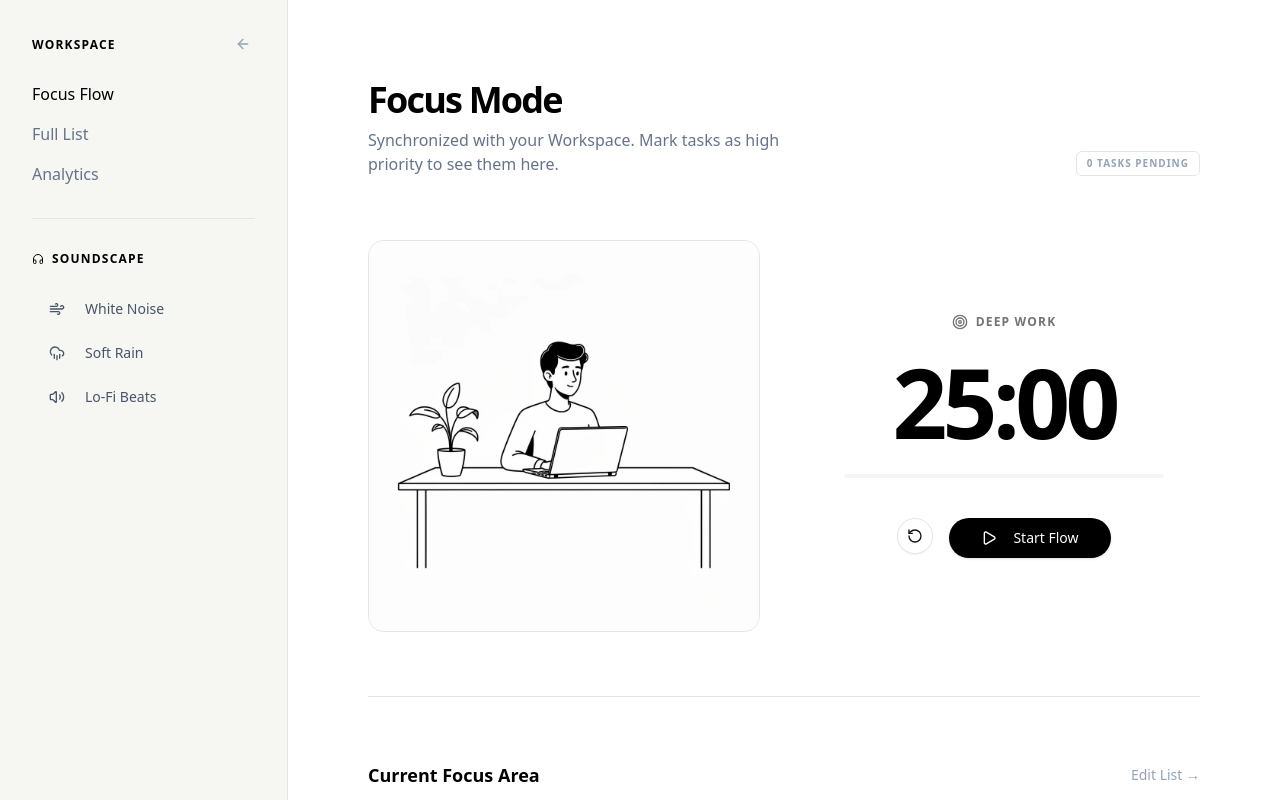
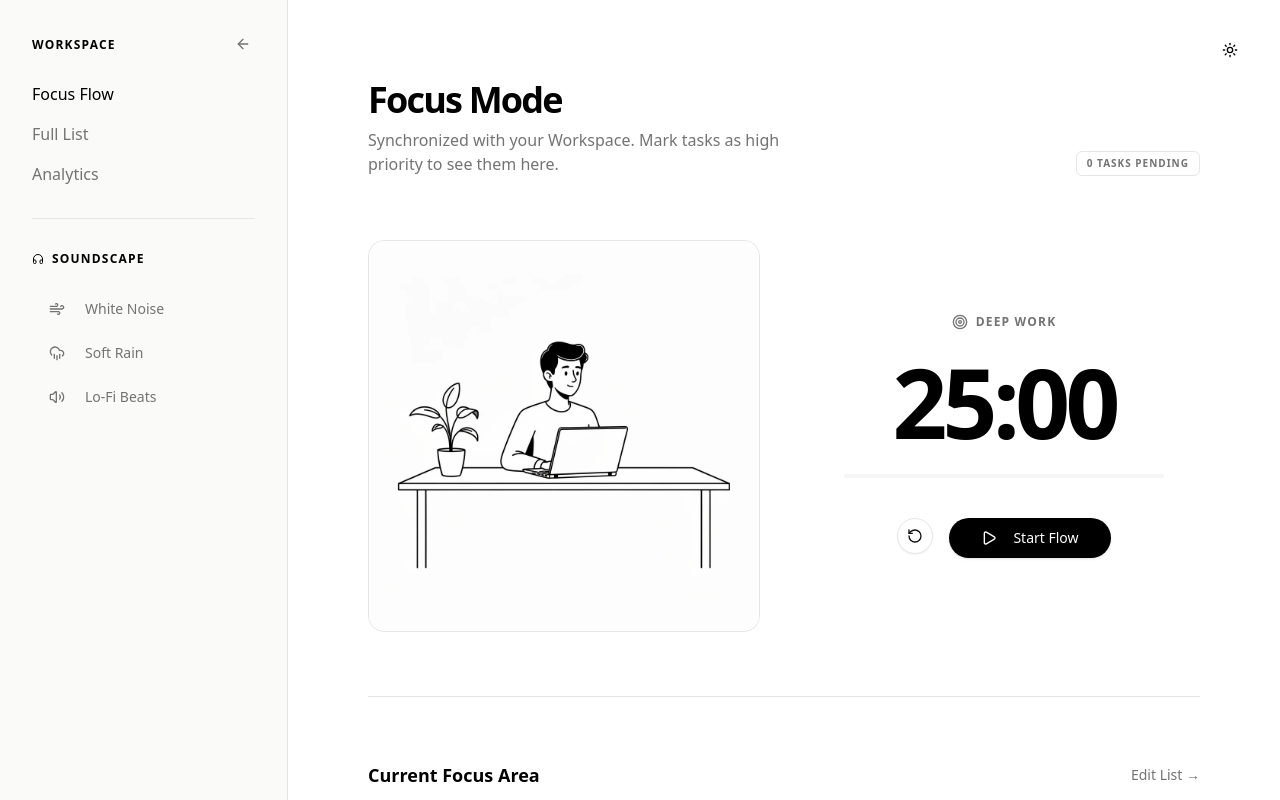
Before and after one commit to magnolia-AI/hello12345-C4leZ, a Next.js app: page /dashboard in a window 1280 px wide. Shown: the top 800 px of the page. Built offline with nearby package versions, Linux system fonts and the light colour scheme.

Commit message:
feat(dashboard): add theme support for dashboard and components

```diff
--- a/app/dashboard/page.tsx
+++ b/app/dashboard/page.tsx
@@ -11,6 +11,7 @@ import { Headphones, Wind, CloudRain, Volume2, ArrowLeft, CheckCircle2, Circle }
 import { Button } from '@/components/ui/button';
 import { Todo } from '@/components/todo-app';
 import { cn } from '@/lib/utils';
+import { ThemeToggle } from '@/components/theme-toggle';
 
 export default function DashboardPage() {
   const [todos, setTodos] = React.useState<Todo[]>([]);
@@ -45,40 +46,40 @@ export default function DashboardPage() {
     .slice(0, 3);
 
   return (
-    <div className="flex flex-col lg:flex-row min-h-screen bg-white">
+    <div className="flex flex-col lg:flex-row min-h-screen bg-background transition-colors duration-300">
       {/* Sidebar - Ambient Controls */}
-      <aside className="w-full lg:w-72 bg-[#F6F6F3] p-8 border-r border-[#E5E5E5]">
+      <aside className="w-full lg:w-72 bg-secondary/50 p-8 border-r border-border">
         <div className="space-y-8">
           <div>
             <div className="mb-6 flex items-center justify-between">
-              <h2 className="text-black font-bold uppercase tracking-widest text-xs">Workspace</h2>
+              <h2 className="text-foreground font-bold uppercase tracking-widest text-xs">Workspace</h2>
               <Link href="/">
-                <Button variant="ghost" size="icon" className="h-6 w-6 text-slate-400 hover:text-black">
+                <Button variant="ghost" size="icon" className="h-6 w-6 text-muted-foreground hover:text-foreground">
                   <ArrowLeft className="h-4 w-4" />
                 </Button>
               </Link>
             </div>
             <nav className="space-y-4">
-              <Link href="/dashboard" className="block text-black font-medium hover:opacity-70 transition-opacity">Focus Flow</Link>
-              <Link href="/" className="block text-slate-500 font-medium hover:text-black transition-colors">Full List</Link>
-              <a href="#" className="block text-slate-500 font-medium hover:text-black transition-colors">Analytics</a>
+              <Link href="/dashboard" className="block text-foreground font-medium hover:opacity-70 transition-opacity">Focus Flow</Link>
+              <Link href="/" className="block text-muted-foreground font-medium hover:text-foreground transition-colors">Full List</Link>
+              <a href="#" className="block text-muted-foreground font-medium hover:text-foreground transition-colors">Analytics</a>
             </nav>
           </div>
 
-          <Separator className="bg-[#E5E5E5]" />
+          <Separator className="bg-border" />
 
           <div className="space-y-6">
-            <h2 className="text-black font-bold uppercase tracking-widest text-xs flex items-center">
+            <h2 className="text-foreground font-bold uppercase tracking-widest text-xs flex items-center">
               <Headphones className="w-3 h-3 mr-2" /> Soundscape
             </h2>
             <div className="space-y-2">
-              <Button variant="ghost" className="w-full justify-start text-slate-600 hover:bg-white hover:text-black border border-transparent hover:border-[#E5E5E5]">
+              <Button variant="ghost" className="w-full justify-start text-muted-foreground hover:bg-background hover:text-foreground border border-transparent hover:border-border">
                 <Wind className="w-4 h-4 mr-3" /> White Noise
               </Button>
-              <Button variant="ghost" className="w-full justify-start text-slate-600 hover:bg-white hover:text-black border border-transparent hover:border-[#E5E5E5]">
+              <Button variant="ghost" className="w-full justify-start text-muted-foreground hover:bg-background hover:text-foreground border border-transparent hover:border-border">
                 <CloudRain className="w-4 h-4 mr-3" /> Soft Rain
               </Button>
-              <Button variant="ghost" className="w-full justify-start text-slate-600 hover:bg-white hover:text-black border border-transparent hover:border-[#E5E5E5]">
+              <Button variant="ghost" className="w-full justify-start text-muted-foreground hover:bg-background hover:text-foreground border border-transparent hover:border-border">
                 <Volume2 className="w-4 h-4 mr-3" /> Lo-Fi Beats
               </Button>
             </div>
@@ -87,44 +88,49 @@ export default function DashboardPage() {
       </aside>
 
       {/* Main Content */}
-      <main className="flex-1 p-8 lg:p-20 flex flex-col items-center">
+      <main className="flex-1 p-8 lg:p-20 flex flex-col items-center relative">
+        {/* Dashboard Theme Toggle */}
+        <div className="absolute top-8 right-8 z-10">
+          <ThemeToggle />
+        </div>
+
         <div className="w-full max-w-4xl space-y-16">
           <header className="flex flex-col md:flex-row justify-between items-start md:items-end gap-4">
             <div>
-              <h1 className="text-4xl font-black text-black mb-2 tracking-tighter">Focus Mode</h1>
-              <p className="text-slate-500 max-w-md">Synchronized with your Workspace. Mark tasks as high priority to see them here.</p>
+              <h1 className="text-4xl font-black text-foreground mb-2 tracking-tighter">Focus Mode</h1>
+              <p className="text-muted-foreground max-w-md">Synchronized with your Workspace. Mark tasks as high priority to see them here.</p>
             </div>
-            <Badge variant="outline" className="text-[10px] uppercase tracking-widest border-[#E5E5E5] text-slate-400 py-1">
+            <Badge variant="outline" className="text-[10px] uppercase tracking-widest border-border text-muted-foreground py-1">
               {todos.filter(t => !t.completed).length} Tasks Pending
             </Badge>
           </header>
 
           <div className="grid grid-cols-1 lg:grid-cols-2 gap-12 items-center">
             {/* Left: Illustration */}
-            <div className="relative aspect-square bg-[#F6F6F3] rounded-2xl overflow-hidden border border-[#E5E5E5]">
+            <div className="relative aspect-square bg-secondary rounded-2xl overflow-hidden border border-border">
               <Image
                 src="/images/focus-illustration.webp"
                 alt="Minimalist workspace illustration"
                 fill
-                className="object-cover transition-transform hover:scale-105 duration-700"
+                className="object-cover transition-transform hover:scale-105 duration-700 dark:opacity-80"
               />
             </div>
 
             {/* Right: Timer */}
-            <div className="bg-white">
+            <div className="bg-transparent">
               <FocusTimer />
             </div>
           </div>
 
-          <Separator className="bg-[#E5E5E5]" />
+          <Separator className="bg-border" />
 
           {/* Bottom: Daily Intent */}
           <section className="space-y-8">
             <div className="flex items-center justify-between">
-              <h3 className="text-lg font-bold text-black flex items-center">
+              <h3 className="text-lg font-bold text-foreground flex items-center">
                 Current Focus Area
               </h3>
-              <Link href="/" className="text-slate-400 text-sm hover:text-black transition-colors">Edit List →</Link>
+              <Link href="/" className="text-muted-foreground text-sm hover:text-foreground transition-colors">Edit List →</Link>
             </div>
 
             <div className="grid grid-cols-1 md:grid-cols-3 gap-4">
@@ -134,33 +140,33 @@ export default function DashboardPage() {
                     key={todo.id}
                     onClick={() => toggleTodo(todo.id)}
                     className={cn(
-                      "p-6 border-[#E5E5E5] shadow-none hover:border-black transition-all cursor-pointer group relative overflow-hidden",
-                      todo.priority === 'high' && "border-red-100 bg-red-50/10"
+                      "p-6 border-border bg-card shadow-none hover:border-foreground transition-all cursor-pointer group relative overflow-hidden",
+                      todo.priority === 'high' && "border-red-500/30 bg-red-500/5 shadow-[0_0_15px_-5px_rgba(239,68,68,0.1)]"
                     )}
                   >
                     <div className="flex items-start justify-between mb-2">
                        <span className={cn(
-                         "text-[10px] uppercase font-bold text-slate-400 group-hover:text-black",
+                         "text-[10px] uppercase font-bold text-muted-foreground group-hover:text-foreground",
                          todo.priority === 'high' && "text-red-500"
                        )}>
                         {todo.priority || `Task 0${i+1}`}
                       </span>
-                      <Circle className="w-4 h-4 text-slate-300 group-hover:text-black transition-colors" />
+                      <Circle className="w-4 h-4 text-muted-foreground/30 group-hover:text-foreground transition-colors" />
                     </div>
-                    <p className="text-sm font-medium text-black leading-relaxed line-clamp-2">{todo.text}</p>
+                    <p className="text-sm font-medium text-foreground leading-relaxed line-clamp-2">{todo.text}</p>
 
                     {todo.priority === 'high' && (
                       <div className="absolute top-0 right-0 p-1">
-                        <div className="w-2 h-2 rounded-full bg-red-500" />
+                        <div className="w-2 h-2 rounded-full bg-red-500 animate-pulse" />
                       </div>
                     )}
                   </Card>
                 ))
               ) : (
-                <div className="col-span-full py-12 text-center border-2 border-dashed border-slate-100 rounded-2xl">
-                  <p className="text-slate-400 mb-4">No active tasks found in your Workspace.</p>
+                <div className="col-span-full py-12 text-center border-2 border-dashed border-border rounded-2xl">
+                  <p className="text-muted-foreground mb-4">No active tasks found in your Workspace.</p>
                   <Link href="/">
-                    <Button variant="outline" className="rounded-full border-[#E5E5E5]">Create your first task</Button>
+                    <Button variant="outline" className="rounded-full border-border">Create your first task</Button>
                   </Link>
                 </div>
               )}
```
